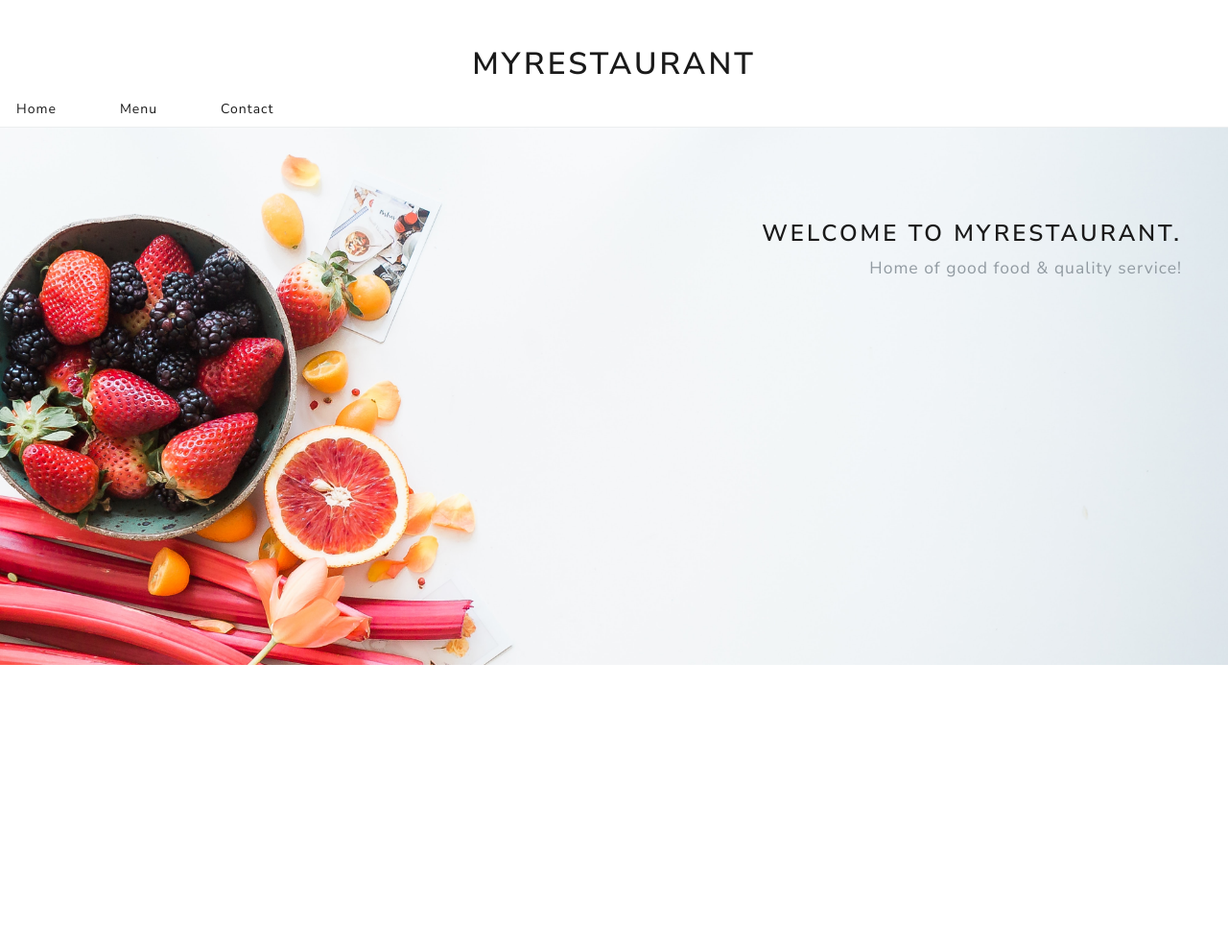
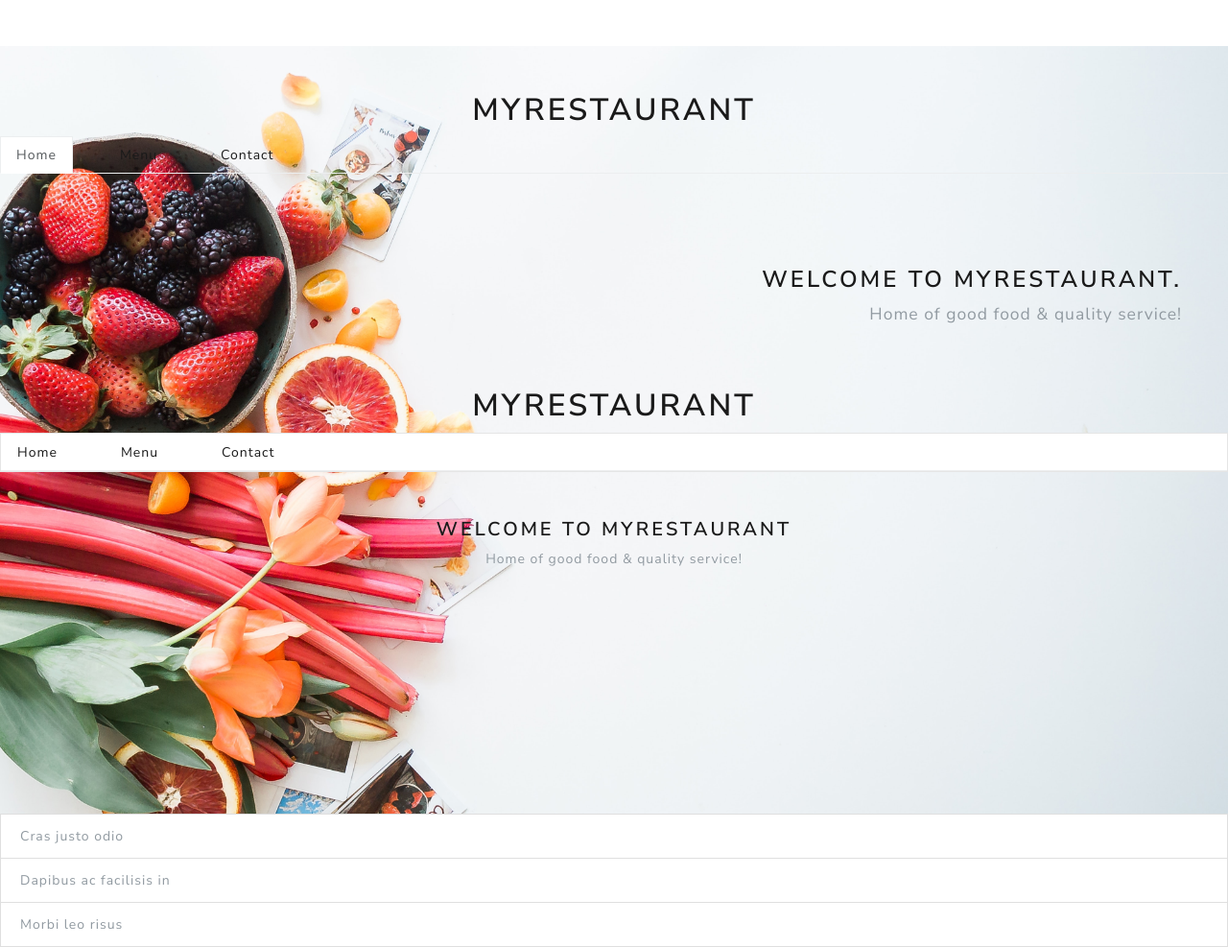
Before and after one commit to mosesogwo/MyRestaurant, a website built with webpack: page template.html in a window 1280 px wide. Shown: the whole page at 96% size. Before the commit the page ends 800 px from the top, so only its background shows below. Built offline with nearby package versions, Linux system fonts and the light colour scheme.

Commit message:
all tabs set up

```diff
--- a/src/contact.js
+++ b/src/contact.js
@@ -0,0 +1,15 @@
+const contactInfo = () => {
+  const newDiv = document.createElement("div");
+  const msgTitle = document.createElement('h4');
+  msgTitle.classList.add("text-center", "mr-5");
+  msgTitle.textContent = "Visit Us";
+  const msg = document.createElement("p");
+  msg.classList.add("text-center", "mr-5");
+  msg.textContent = "38, LLL Street, MyRestaurant, Nigeria | 080 000 000 000";
+  newDiv.appendChild(msgTitle);
+  newDiv.appendChild(msg);
+
+  return newDiv;
+}
+
+export { contactInfo }
--- /dev/null
+++ b/src/header.js
@@ -0,0 +1,35 @@
+const addHeader = () => {
+  const header = document.createElement("h1");
+  header.textContent = "MyRestaurant";
+  return header;
+}
+
+const addNav = () => {
+  const nav = document.createElement("nav");
+  nav.classList.add("bg-light");
+  const ulist = document.createElement("ul");
+  ulist.classList.add("nav", "nav-tabs")
+  for (let i=0; i<3; i++) {
+    const list = document.createElement("li");
+    list.classList.add("nav-item");
+    const link = document.createElement("a");
+    link.textContent = "Link Show!";
+    link.setAttribute('href', '#');
+    link.classList.add("nav-link");
+    list.appendChild(link);
+    ulist.appendChild(list);
+  }
+  nav.appendChild(ulist);
+
+  const links = nav.querySelectorAll(".nav-link");
+  links[0].innerHTML = "Home";
+  links[0].setAttribute("id", "home");
+  links[1].innerHTML = "Menu";
+  links[1].setAttribute("id", "menu");
+  links[2].innerHTML = "Contact";
+  links[2].setAttribute("id", "contact");
+
+  return nav;
+}
+
+export { addHeader, addNav }
--- a/src/home.js
+++ b/src/home.js
@@ -0,0 +1,15 @@
+const homeInfo = () => {
+  const newDiv = document.createElement("div");
+  const msgTitle = document.createElement('h4');
+  msgTitle.classList.add("text-center");
+  msgTitle.textContent = "Welcome to MyRestaurant";
+  const msg = document.createElement("p");
+  msg.classList.add("text-center");
+  msg.textContent = "Home of good food & quality service!";
+  newDiv.appendChild(msgTitle);
+  newDiv.appendChild(msg);
+
+  return newDiv;
+};
+
+export { homeInfo }
--- a/src/index.js
+++ b/src/index.js
@@ -1,4 +1,34 @@
-import home from './home'
-import menu from './menu'
-import contact from './contact'
+import { addHeader, addNav } from './header';
+import { homeInfo } from './home';
+import { menuList } from './menu';
+import { contactInfo } from './contact';
 import './style.css';
+
+const loadPage = (() => {
+  const content = document.querySelector('#content');
+  content.classList.add("text-center", "py-5");
+  content.appendChild(addHeader());
+  content.appendChild(addNav());
+  const newDiv = document.createElement('div');
+  newDiv.classList.add("h-25", "mt-5");
+  newDiv.appendChild(homeInfo());
+  content.appendChild(newDiv);
+
+  const homeBtn = document.querySelector("#home");
+  homeBtn.addEventListener('click', () => {
+    newDiv.innerHTML = '';
+    newDiv.appendChild(homeInfo());
+  });
+
+  const menuBtn = document.querySelector("#menu");
+  menuBtn.addEventListener("click", () => {
+    newDiv.innerHTML = '';
+    newDiv.appendChild(menuList());
+  });
+
+  const contactBtn = document.querySelector("#contact");
+  contactBtn.addEventListener("click", () => {
+    newDiv.innerHTML = '';
+    newDiv.appendChild(contactInfo());
+  });
+})();
--- a/src/menu.js
+++ b/src/menu.js
@@ -0,0 +1,28 @@
+const menuList = () => {
+  const newDiv = document.createElement("div");
+  const title = document.createElement("h4");
+  title.innerText = "Menu"
+  title.classList.add("text-center", "mr-5");
+  newDiv.appendChild(title);
+  const list = document.createElement("ul");
+  list.classList.add("list-group", "w-25", "ml-auto", "mr-auto");
+
+  for(let i=0; i<6; i++){
+    const listItem = document.createElement("li");
+    listItem.classList.add("list-group-item", "d-flex","justify-content-start", "align-items-right");
+    list.appendChild(listItem);
+  }
+
+  const items = list.querySelectorAll(".list-group-item");
+  items[0].innerHTML = "Food Item One";
+  items[1].innerHTML = "Food Item Two";
+  items[2].innerHTML = "Food Item Three";
+  items[3].innerHTML = "Food Item Four";
+  items[4].innerHTML = "Food Item Five";
+  items[5].innerHTML = "Food Item Six";
+
+  newDiv.appendChild(list);
+  return newDiv;
+}
+
+export { menuList }
--- a/template.html
+++ b/template.html
@@ -14,13 +14,13 @@
     <nav>
       <ul class="nav nav-tabs">
         <li class="nav-item">
-          <a class="nav-link" data-toggle="tab" href="#home">Home</a>
+          <a class="nav-link active" href="#home">Home</a>
         </li>
         <li class="nav-item">
-          <a class="nav-link" data-toggle="tab" href="#menu">Menu</a>
+          <a class="nav-link" href="#menu">Menu</a>
         </li>
         <li class="nav-item">
-          <a class="nav-link" data-toggle="tab" href="#contact">Contact</a>
+          <a class="nav-link" href="#contact">Contact</a>
         </li>
       </ul>
     </nav>
@@ -36,3 +36,15 @@
 </body>
 
 </html>
+
+<ul class="list-group">
+    <li class="list-group-item d-flex justify-content-between align-items-center">
+      Cras justo odio
+    </li>
+    <li class="list-group-item d-flex justify-content-between align-items-center">
+      Dapibus ac facilisis in
+    </li>
+    <li class="list-group-item d-flex justify-content-between align-items-center">
+      Morbi leo risus
+    </li>
+  </ul>
```
Also changed, not shown: dist/index.html, dist/main.js, src/style.css.
